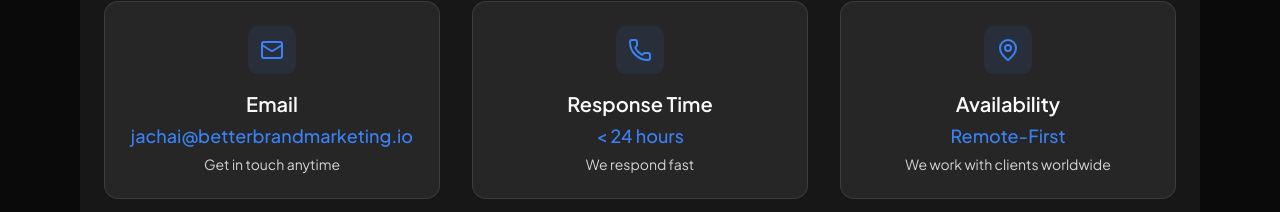
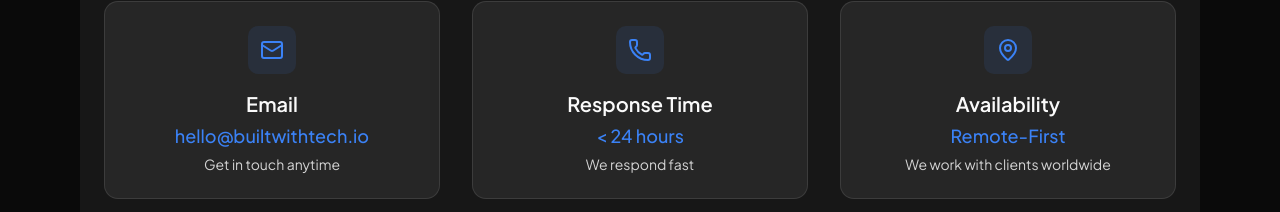
Before and after one commit to CreekFTW/built, a Next.js app: page /contact in a window 1280 px wide. Shown: the part 555-767 px from the top of the page. Built offline with nearby package versions, Linux system fonts and the light colour scheme.

Commit message:
Update contact-client.tsx

```diff
--- a/src/components/dom/contact-client.tsx
+++ b/src/components/dom/contact-client.tsx
@@ -10,7 +10,7 @@
         {
             icon: Mail,
             title: "Email",
-            detail: "jachai@betterbrandmarketing.io",
+            detail: "hello@builtwithtech.io",
             description: "Get in touch anytime"
         },
         {
```
